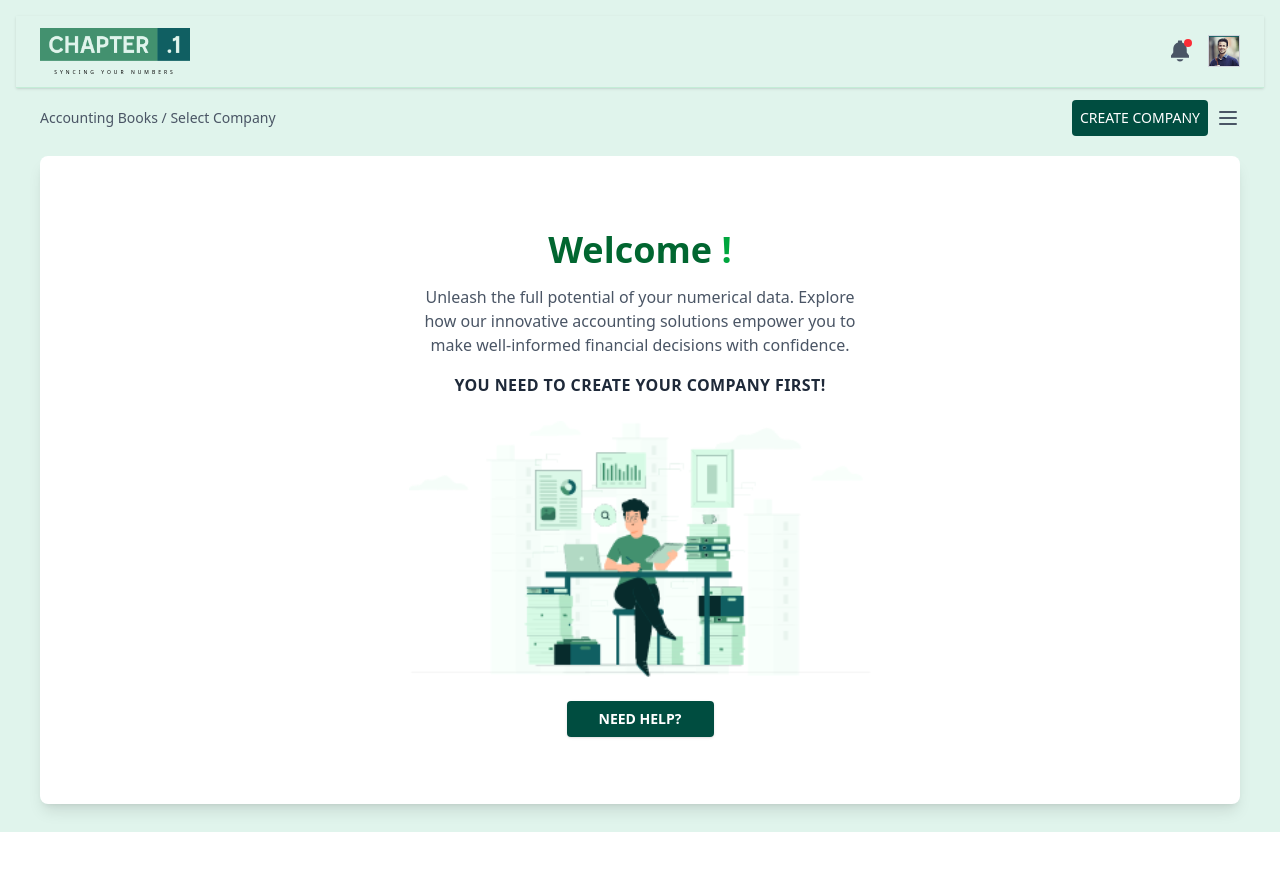
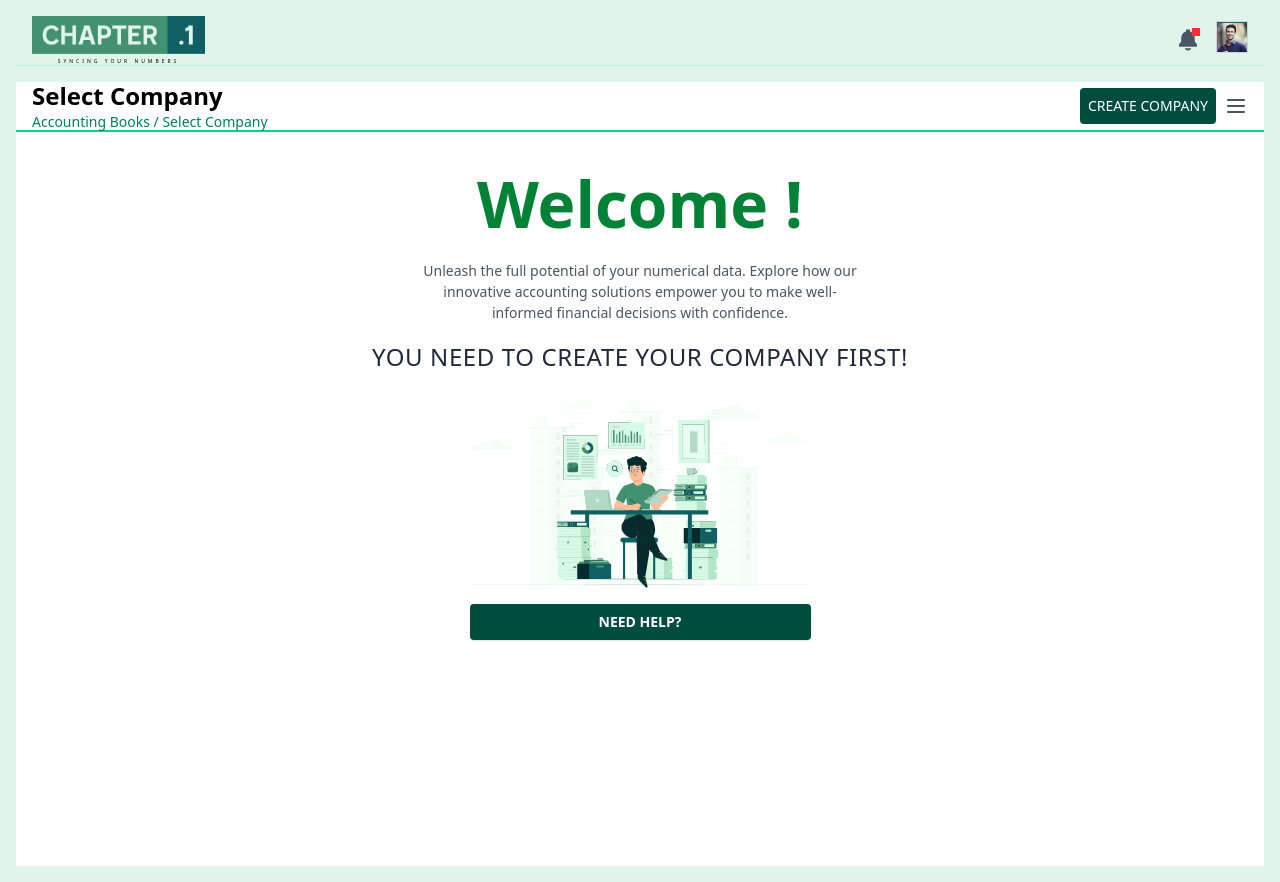
Before and after one commit to Deepika2342/chapter-1, a Next.js app: page /welcome in a window 1280 px wide. Before the commit the page ends 832 px from the top, so only its background shows below. Built offline with nearby package versions, Linux system fonts and the light colour scheme.

Commit message:
chapter.1

```diff
--- a/package.json
+++ b/package.json
@@ -9,7 +9,11 @@
     "lint": "eslint"
   },
   "dependencies": {
+    "@radix-ui/react-dialog": "^1.1.15",
+    "@radix-ui/react-dropdown-menu": "^2.1.16",
+    "@radix-ui/react-separator": "^1.1.7",
     "@radix-ui/react-slot": "^1.2.3",
+    "@radix-ui/react-tooltip": "^1.2.8",
     "class-variance-authority": "^0.7.1",
     "clsx": "^2.1.1",
     "lucide-react": "^0.545.0",
--- a/src/app/(companyList)/layout.tsx
+++ b/src/app/(companyList)/layout.tsx
@@ -1,8 +1,10 @@
+import Navbar1 from "@/components/navbar1";
 import React from "react";
 
 export default function CompanyListLayout({ children }: { children: React.ReactNode }) {
     return (
         <main className="min-h-screen bg-[#E0F4EC] flex flex-col p-4">
+            <Navbar1/>
             {children}
         </main>
     );
--- a/src/app/(companyList)/welcome/page.tsx
+++ b/src/app/(companyList)/welcome/page.tsx
@@ -2,98 +2,70 @@
 
 import { Button } from "@/components/ui/button";
 import Image from "next/image";
-import { IoNotificationsSharp } from "react-icons/io5";
 import { LuMenu } from "react-icons/lu";
-import profile from "@/img/profile.png";
 import Group from "@/img/Group.png";
-import logo from "@/img/Logo.png";
+import { useState } from "react";
 
 const WelcomePage = () => {
+const [menuOpen, setMenuOpen] = useState(false);
     return (
         <div className="flex flex-col flex-1 min-h-screen bg-[#E0F4EC]">
-
-            {/* Navbar */}
-            <header className="w-full bg-[#E0F4EC] border-b border-[#C4EDD7] flex justify-between items-center px-6 py-3 shadow-sm">
-                {/* Logo */}
-                <div className="text-center">
-                    <Image
-                        src={logo}
-                        alt="Chapter Logo"
-                        width={150}
-                        height={50}
-                        quality={100}
-                        className="object-contain mx-auto"
-                    />
-                    <p className="font-outfit font-normal text-[5px] leading-[125%] tracking-[0.6em] uppercase mt-2">
-                        Syncing your numbers
+            <div className="flex-1 mt-4 bg-white p-0">
+                {/* Header */}
+                <div className="flex items-center justify-between border-b-2 border-emerald-400 w-full h-[50px] px-4 py-2">
+                    <div>
+                        <h2 className="text-2xl font-bold">Select Company</h2>
+                        <p className="text-sm text-[#007F5F] font-extralight">
+                            Accounting Books / <span className="font-extralight">Select Company</span>
                         </p>
                     </div>
 
-                {/* Right side: Notification + Profile */}
-                <div className="flex items-center space-x-4">
-                    {/* Notification Icon */}
-                    <button className="text-gray-600 hover:text-green-700 text-2xl relative">
-                        <IoNotificationsSharp />
-                        <span className="absolute top-0 right-0 w-2 h-2 bg-red-500 rounded-full"></span>
-                    </button>
-
-                    {/* Profile Image */}
-                    <div className="w-8 h-8 overflow-hidden border border-gray-300">
-                        <Image
-                            src={profile}
-                            alt="Profile"
-                            width={32}
-                            height={32}
-                            className="w-8 h-8 object-cover"
-                        />
-                    </div>
-                </div>
-            </header>
-
-            {/* Breadcrumb with button + menu icon */}
-            <div className="flex items-center justify-between px-6 py-3 text-sm text-gray-600">
-                <div>
-                    Accounting Books / <span className="font-medium">Select Company</span>
-                </div>
-
                     <div className="flex items-center space-x-2">
-                    <Button className="bg-[#004D40] text-white px-2 py-2 text-sm rounded hover:bg-[#00695C] transition">
+                        <Button className="bg-[#004D40] text-white px-2 py-1 text-sm rounded hover:bg-[#00695C] transition">
                             CREATE COMPANY
                         </Button>
-                    <LuMenu className="text-gray-600 text-2xl hover:text-green-700 cursor-pointer" />
+                        <LuMenu
+                            className="text-gray-600 text-2xl hover:text-green-700 cursor-pointer"
+                            onClick={() => setMenuOpen(!menuOpen)}
+                        />
+
                     </div>
                 </div>
 
                 {/* Main Content */}
-            <main className="flex-1 flex flex-col items-center justify-center bg-white mx-6 mt-2 mb-3 shadow-lg rounded-lg p-6">
-                <h1 className="text-[36px] font-bold text-green-800 mb-2">
-                    Welcome <span className="text-green-600">!</span>
+                <div className="flex flex-col items-center justify-center text-center p-6">
+                    <h1 className="text-[64px] font-bold text-green-700 mb-2">
+                        Welcome <span className="text-green-700">!</span>
                     </h1>
 
-                <p className="text-gray-600 text-center max-w-md mb-4">
-                    Unleash the full potential of your numerical data. Explore how our
-                    innovative accounting solutions empower you to make well-informed
-                    financial decisions with confidence.
+                    <p className="text-gray-600 font-light text-[14px] max-w-md mb-4">
+                        Unleash the full potential of your numerical data. Explore how
+                        our innovative accounting solutions empower you to make
+                        well-informed financial decisions with confidence.
                     </p>
 
-                <p className="text-gray-800 font-semibold tracking-wide mb-6">
+                    <p className="text-gray-800 font-light text-[24px] tracking-wide mb-6">
                         YOU NEED TO CREATE YOUR COMPANY FIRST!
                     </p>
 
-                {/* Image Section */}
-                <div className="w-full max-w-lg h-64 mb-6 relative">
+                    {/* Image and Button Section */}
+                    <div className="flex flex-col items-center justify-center text-center">
+                        <div className="w-full mb-4 relative">
                             <Image
                                 src={Group}
                                 alt="welcome page"
-                        fill
-                        className="object-contain"
+                                width={0}
+                                height={0}
+                                className="object-contain max-w-[350px] w-full"
                             />
                         </div>
 
-                <Button className="bg-[#004D40] text-white font-semibold px-8 py-3 rounded shadow hover:bg-[#00695C] transition">
+                        <Button className="w-full max-w-lg sm:max-w-xl bg-[#004D40] text-white font-semibold px-8 py-3 rounded shadow hover:bg-[#00695C] transition">
                             NEED HELP?
                         </Button>
-            </main>
+                    </div>
+                </div>
+            </div>
         </div>
     );
 };
--- a/src/app/globals.css
+++ b/src/app/globals.css
@@ -1,10 +1,10 @@
 @import "tailwindcss";
-@import "tw-animate-css";
 
+@custom-variant dark (&:is(.dark *));
 
 @theme inline {
   --color-background: #E5FFF0;
-  --color-border:#C4EDD7;
+  --color-border: #C4EDD7;
   --color-black: #000000;
 
   /* Custom Green Palette */
@@ -12,9 +12,40 @@
   --color-text-shade: #072B2C;
   --color-green-light: #43916F;
   --color-green-medium: #3E908A;
+  --color-sidebar-ring: var(--sidebar-ring);
+  --color-sidebar-border: var(--sidebar-border);
+  --color-sidebar-accent-foreground: var(--sidebar-accent-foreground);
+  --color-sidebar-accent: var(--sidebar-accent);
+  --color-sidebar-primary-foreground: var(--sidebar-primary-foreground);
+  --color-sidebar-primary: var(--sidebar-primary);
+  --color-sidebar-foreground: var(--sidebar-foreground);
+  --color-sidebar: var(--sidebar);
 }
 
-  /* to create a class
-.textColor{
-  @apply text-[#43916F] py-1.5
-} */
+/* Optional example custom class
+.textColor {
+  @apply text-[#43916F] py-1.5;
+}
+*/
+
+:root {
+  --sidebar: hsl(0 0% 98%);
+  --sidebar-foreground: hsl(240 5.3% 26.1%);
+  --sidebar-primary: hsl(240 5.9% 10%);
+  --sidebar-primary-foreground: hsl(0 0% 98%);
+  --sidebar-accent: hsl(240 4.8% 95.9%);
+  --sidebar-accent-foreground: hsl(240 5.9% 10%);
+  --sidebar-border: hsl(220 13% 91%);
+  --sidebar-ring: hsl(217.2 91.2% 59.8%);
+}
+
+.dark {
+  --sidebar: hsl(240 5.9% 10%);
+  --sidebar-foreground: hsl(240 4.8% 95.9%);
+  --sidebar-primary: hsl(224.3 76.3% 48%);
+  --sidebar-primary-foreground: hsl(0 0% 100%);
+  --sidebar-accent: hsl(240 3.7% 15.9%);
+  --sidebar-accent-foreground: hsl(240 4.8% 95.9%);
+  --sidebar-border: hsl(240 3.7% 15.9%);
+  --sidebar-ring: hsl(217.2 91.2% 59.8%);
+}
--- a/src/components/navbar1.tsx
+++ b/src/components/navbar1.tsx
@@ -1,26 +1,81 @@
-"use client"
+"use client";
 
-import { PiCopyFill } from "react-icons/pi";
-import { VscChromeClose, VscChromeMinimize } from "react-icons/vsc";
+import Image from "next/image";
+import { IoNotificationsSharp } from "react-icons/io5";
+import logo from "@/img/Logo.png";
+import profile from "@/img/profile.png";
+import { useState, useRef, useEffect } from "react";
 
 const Navbar1 = () => {
+  const [dropdownOpen, setDropdownOpen] = useState(false);
+  const dropdownRef = useRef<HTMLDivElement>(null);
+
+  // Close dropdown when clicking outside
+  useEffect(() => {
+    const handleClickOutside = (event: MouseEvent) => {
+      if (
+        dropdownRef.current &&
+        !dropdownRef.current.contains(event.target as Node)
+      ) {
+        setDropdownOpen(false);
+      }
+    };
+    document.addEventListener("mousedown", handleClickOutside);
+    return () => document.removeEventListener("mousedown", handleClickOutside);
+  }, []);
+
   return (
-    <nav className=" bg-white border border-green-200  ">
-      <div className="  flex justify-between items-center border border-green-50 ">
-        <div className="px-6 py-3">
-        {/* Left logo */}
-        <h1 className="font-outfit font-normal text-[10px] leading-[17px] tracking-[0.02em] capitalize text-gray-800">
-  Chapter01 - V4.1
-</h1>
-      </div>
+    <nav className="border-b border-b-green-200 w-full h-[50px] pb-2 bg-green-90">
+      <div className="flex justify-between items-center px-4">
+        {/* Left: Logo */}
+        <div className="flex flex-col items-center justify-center">
+          <Image
+            src={logo}
+            alt="Chapter Logo"
+            width={173}
+            height={45}
+            quality={100}
+            className="object-contain"
+          />
+          <p className="font-outfit font-normal text-[5px] leading-[125%] tracking-[0.6em] uppercase mt-1">
+            Syncing your numbers
+          </p>
+        </div>
 
-       <div>
-        {/* Right icons */}
-        <div className="flex items-center space-x-3 px-6 py-3 text-black text-xl border-s-2  border-s-green-50  h-full border-#C4EDD7">
-         <VscChromeMinimize className="cursor-pointer" />
-          <PiCopyFill className="cursor-pointer " />
-          <VscChromeClose className="cursor-pointer " />
-        </div>
+        {/* Right side: Notification + Profile */}
+        <div className="flex items-center space-x-4 relative">
+          <button className="relative text-gray-600 hover:text-green-700 text-2xl">
+            <IoNotificationsSharp />
+            <span className="absolute top-0 right-0 w-2 h-2 bg-red-500 rounded-none"></span>
+          </button>
+
+          {/* Profile */}
+          <div className="relative" ref={dropdownRef}>
+            <button
+              onClick={() => setDropdownOpen(!dropdownOpen)}
+              className="w-8 h-8 overflow-hidden border border-gray-300 rounded-none"
+            >
+              <Image
+                src={profile}
+                alt="Profile"
+                width={32}
+                height={32}
+                className="w-8 h-8 object-cover"
+              />
+            </button>
+
+            {/* Dropdown */}
+            {dropdownOpen && (
+              <div className="absolute right-0 mt-2 w-32 bg-white shadow-lg rounded border border-gray-200 z-50">
+                <button className="w-full text-left px-4 py-2 hover:bg-gray-100">
+                  Settings
+                </button>
+                <button className="w-full text-left px-4 py-2 hover:bg-gray-100">
+                  Log Out
+                </button>
+              </div>
+            )}
+          </div>
         </div>
       </div>
     </nav>
```
Also changed, not shown: 1 other file (tests, documents, lock files or other folders). Lines whose indentation alone changed are shown as unchanged.
